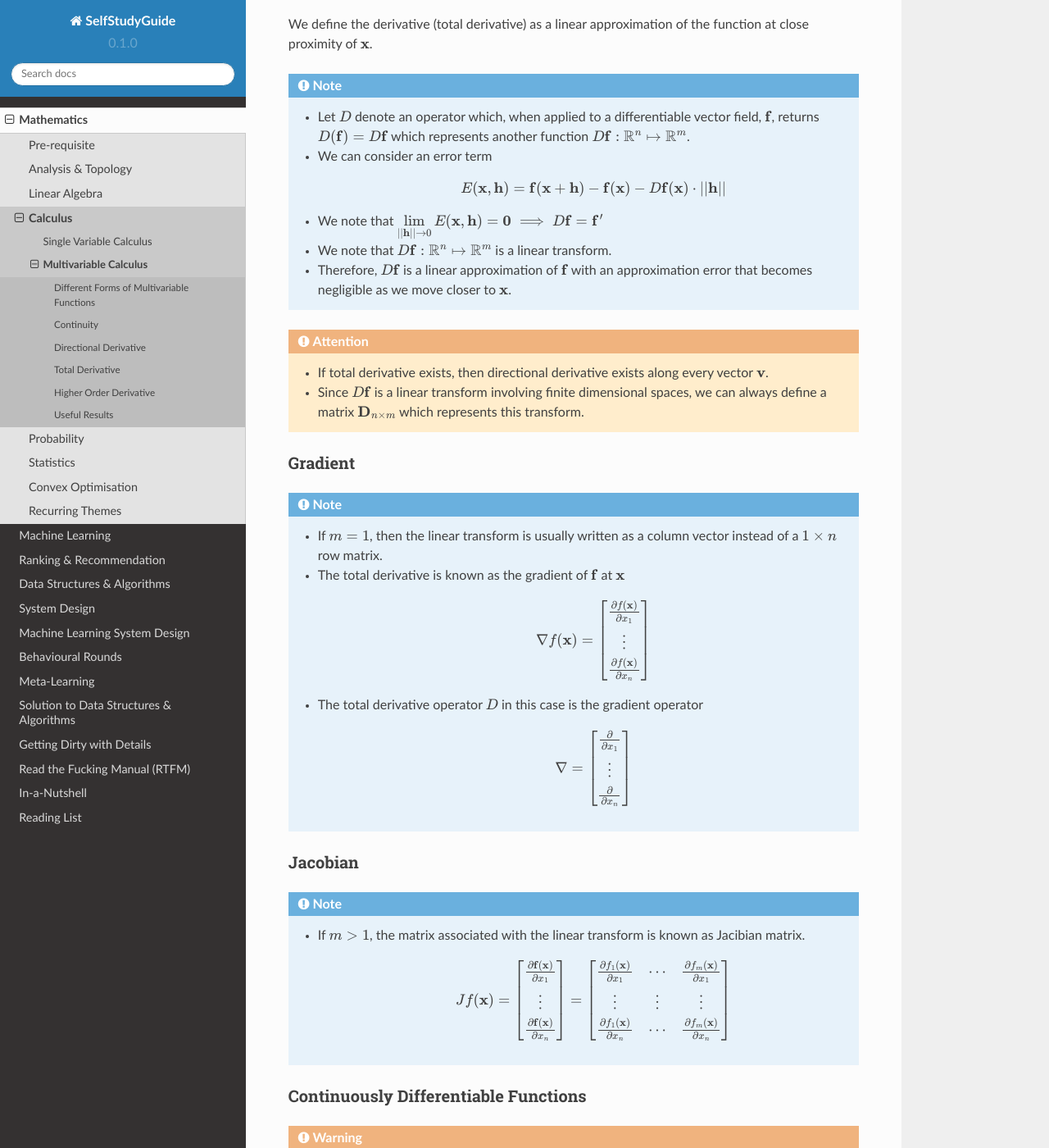
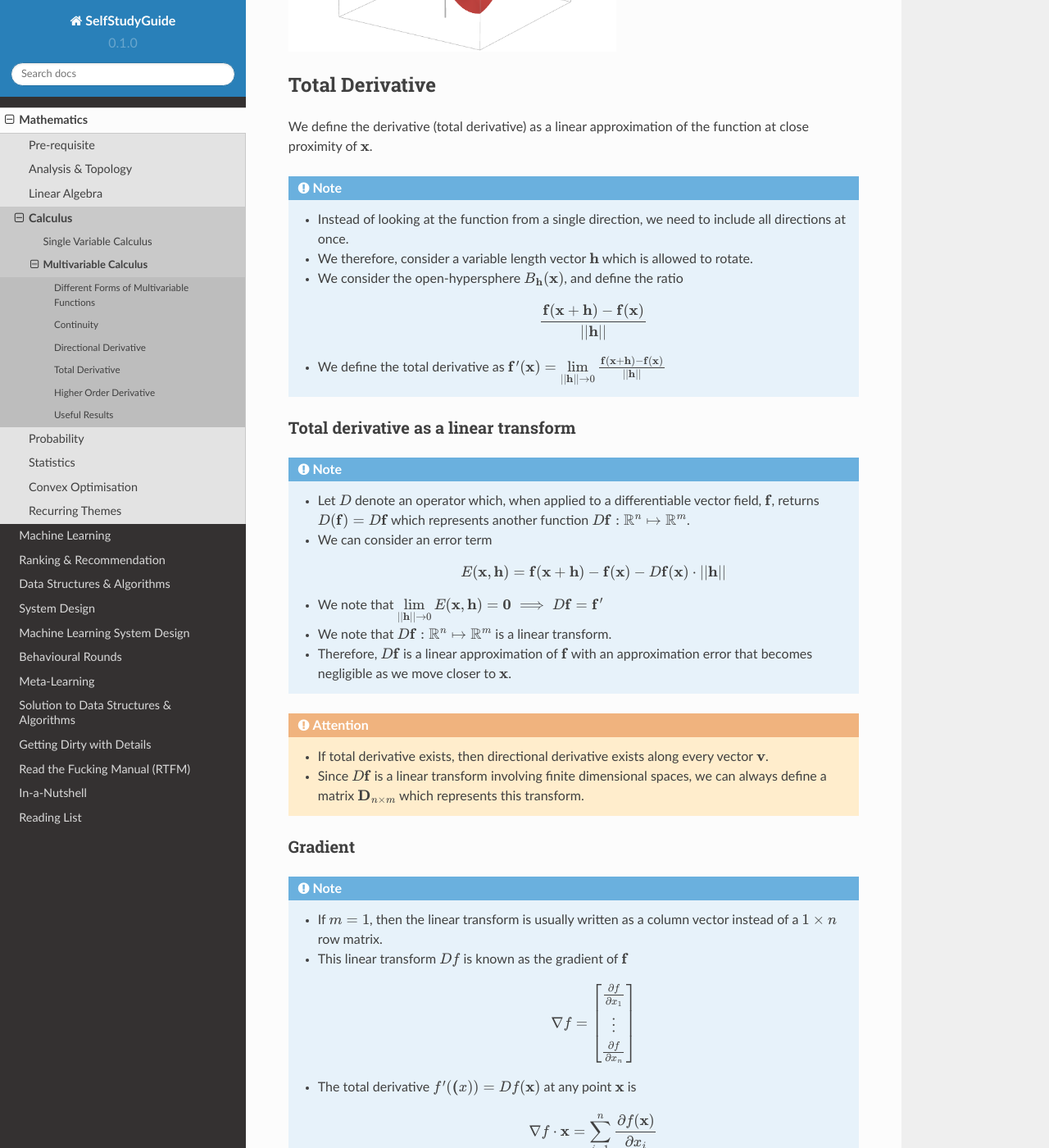
Before and after one commit to uselesstechjunks/leetcode, a Sphinx documentation site: the page built from docs/source/math/calc3/multi.rst, in a window 1280 px wide and 1400 px high, scrolled down 3551 px. Shown: the whole window at 82% size. Built offline with Sphinx 7.4.7 and the Read the Docs theme 2.0.0, drawn with Linux system fonts in a browser that asks for light colours; some of the changed text lies outside the part shown.

Commit message:
Update multi.rst

```diff
--- a/docs/source/math/calc3/multi.rst
+++ b/docs/source/math/calc3/multi.rst
@@ -52,6 +52,9 @@ We have a function :math:`\mathbf{f}`, from an open set :math:`E\in\mathbb{R}^n`
 		.. math:: \frac{\mathbf{f}(\mathbf{x}+h\cdot\mathbf{u})-\mathbf{f}(\mathbf{x})}{h}
 	* We define a version of derivative as :math:`\mathbf{f}'(\mathbf{x}; \mathbf{u})=\lim\limits_{h\to 0}\frac{\mathbf{f}(\mathbf{x}+h\cdot\mathbf{u})-\mathbf{f}(\mathbf{x})}{h}`
 
+.. attention::
+	We note that the open ball in this case is essentially an equivalent of an one dimensional interval.
+
 .. note::
 	* If :math:`\mathbf{u}` happens to a unit-vector, then our open ball is :math:`B_h(\mathbf{x})`.
 	* In this case, :math:`\mathbf{f}'(\mathbf{x}; \mathbf{u})` is called the directional derivative along :math:`\mathbf{u}`.
@@ -98,6 +101,16 @@ Total Derivative
 We define the derivative (total derivative) as a linear approximation of the function at close proximity of :math:`\mathbf{x}`.
 
 .. note::
+	* Instead of looking at the function from a single direction, we need to include all directions at once.
+	* We therefore, consider a variable length vector :math:`\mathbf{h}` which is allowed to rotate.
+	* We consider the open-hypersphere :math:`B_\mathbf{h}(\mathbf{x})`, and define the ratio
+
+		.. math:: \frac{\mathbf{f}(\mathbf{x}+\mathbf{h})-\mathbf{f}(\mathbf{x})}{||\mathbf{h}||}
+	* We define the total derivative as :math:`\mathbf{f}'(\mathbf{x})=\lim\limits_{||\mathbf{h}||\to 0}\frac{\mathbf{f}(\mathbf{x}+\mathbf{h})-\mathbf{f}(\mathbf{x})}{||\mathbf{h}||}`
+
+Total derivative as a linear transform
+==========================================================
+.. note::
 	* Let :math:`D` denote an operator which, when applied to a differentiable vector field, :math:`\mathbf{f}`, returns :math:`D(\mathbf{f})=D\mathbf{f}` which represents another function :math:`D\mathbf{f}:\mathbb{R}^n\mapsto\mathbb{R}^m`.
 	* We can consider an error term
 
@@ -114,9 +127,12 @@ Gradient
 ==========================================================
 .. note::
 	* If :math:`m=1`, then the linear transform is usually written as a column vector instead of a :math:`1\times n` row matrix.
-	* The total derivative is known as the gradient of :math:`\mathbf{f}` at :math:`\mathbf{x}`
+	* This linear transform :math:`Df` is known as the gradient of :math:`\mathbf{f}`
 
-		.. math:: \nabla f(\mathbf{x}) =\begin{bmatrix}\frac{\mathop{\partial f(\mathbf{x})}}{\mathop{\partial x_1}}\\ \vdots \\ \frac{\mathop{\partial f(\mathbf{x})}}{\mathop{\partial x_n}}\end{bmatrix}
+		.. math:: \nabla f =\begin{bmatrix}\frac{\mathop{\partial f}}{\mathop{\partial x_1}}\\ \vdots \\ \frac{\mathop{\partial f}}{\mathop{\partial x_n}}\end{bmatrix}
+	* The total derivative :math:`f'(\mathbf(x))=Df(\mathbf{x})` at any point :math:`\mathbf{x}` is
+
+		.. math:: \nabla f\cdot\mathbf{x}=\sum_{i=1}^n\frac{\mathop{\partial f(\mathbf{x})}}{\mathop{\partial x_i}}
 	* The total derivative operator :math:`D` in this case is the gradient operator
 
 		.. math:: \nabla =\begin{bmatrix}\frac{\mathop{\partial}}{\mathop{\partial x_1}}\\ \vdots \\ \frac{\mathop{\partial}}{\mathop{\partial x_n}}\end{bmatrix}
```
